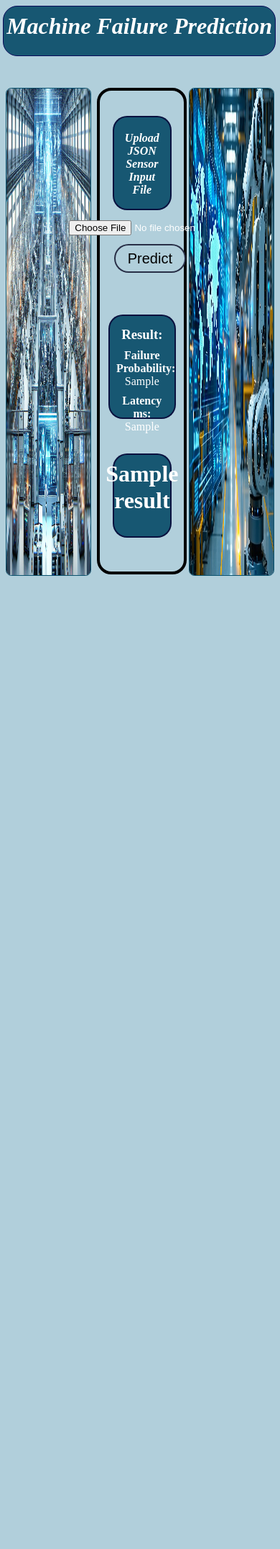
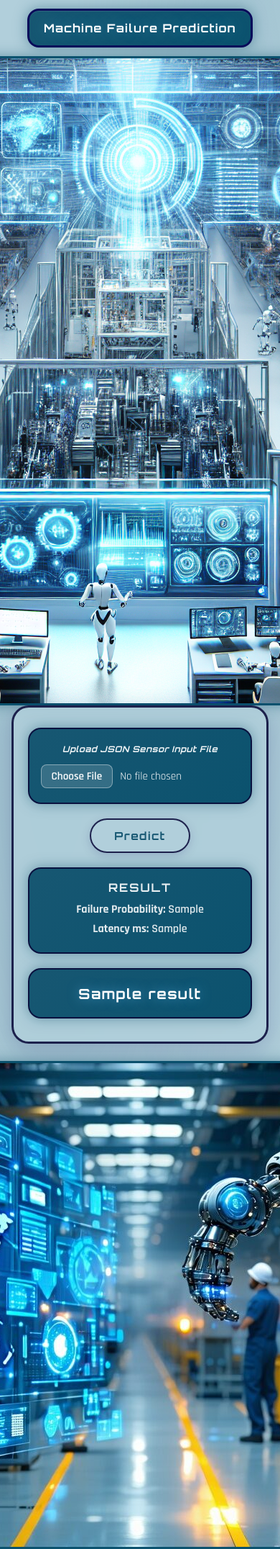
Before and after one commit to yuvimdu2002-sparrow/FactoryGuardAI_deployment, a Flask app: template templates/guard.html in a window 390 px wide; the page is wider, and only the part inside the window is pictured. Shown: that part at 72% size. Before the commit the page ends 800 px from the top of that part, so only its background shows below. Run offline with Flask 3, Linux system fonts and the light colour scheme; the template is opened without the code that fills it: most values are stand-ins (such as "Sample title", 1, 10 or a date in 2020); parts of the project's set-up code (start-up, migrations or seed data) failed here and were passed over.

Commit message:
mobile friendly ui update

```diff
--- a/static/style_text.css
+++ b/static/style_text.css
@@ -1,142 +1,301 @@
+@import url('https://fonts.googleapis.com/css2?family=Orbitron:wght@400;700;900&family=Rajdhani:wght@400;500;600;700&display=swap');
+
 * {
     padding: 0;
     margin: 0;
+    box-sizing: border-box;
+}
+
+:root {
+    --navy: rgb(11, 82, 110);
+    --dark-navy: rgb(23, 87, 114);
+    --bg: rgb(177, 207, 219);
+    --deep: rgb(10, 10, 90);
+    --card-bg: rgba(23, 87, 114, 0.92);
+    --border: rgba(7, 7, 56, 0.87);
+    --glow: 0 0 18px rgba(23, 87, 114, 0.5);
 }
 
 body {
-    background-color: rgb(177, 207, 219);
-    position:relative
-}
-.main{
-    text-align: center;
+    background-color: var(--bg);
+    background-image:
+        radial-gradient(ellipse at 20% 50%, rgba(23, 87, 114, 0.15) 0%, transparent 60%),
+        radial-gradient(ellipse at 80% 20%, rgba(11, 82, 110, 0.12) 0%, transparent 50%);
+    min-height: 100vh;
+    font-family: 'Rajdhani', sans-serif;
 }
 
-.img1{
-    height:80vh;
-    width:30vw;
-    border-radius: 2vw;
-    border-color:rgb(11, 82, 110);
-    border-width: 0.4vw;
-    border-style:ridge;
-    position: absolute;
-    left:2vw;
-    top:13.5vh;
-}
-.img2{
-    height:80vh;
-    width:30vw;
-    border-radius: 2vw;
-    border-color:rgb(11, 82, 110);
-    border-width: 0.4vw;
-    border-style:ridge;
-    position: absolute;
-    right:2vw;
-    top:13.5vh;
+/* ── HEADER ── */
+.head {
+    font-family: 'Orbitron', sans-serif;
+    font-weight: 700;
+    font-size: clamp(1rem, 4vw, 1.6rem);
+    letter-spacing: 0.08em;
+    text-align: center;
+    color: white;
+    background: linear-gradient(135deg, var(--dark-navy) 0%, var(--navy) 100%);
+    border: 3px solid var(--deep);
+    border-radius: 16px;
+    padding: 14px 20px;
+    margin: 12px;
+    box-shadow: var(--glow), inset 0 1px 0 rgba(255,255,255,0.1);
+    text-shadow: 0 0 20px rgba(100, 200, 255, 0.4);
 }
 
-.head{
-    text-align: center;
-    padding-top: 1vh;
-    font-style: italic;
-    margin:5px;
-    color: white;
-    height:7vh;
-    width:97vw;
-    border-color:rgb(10, 10, 90);
-    border-width: 0.5vw;
-    border-style:ridge;
-    margin-top: 1vh;
-    margin-bottom: 1vh;
-    background-color:rgb(23, 87, 114);
-    border-radius: 20px;
-    margin-left: 1vw;
+/* ── MAIN LAYOUT ── */
+.main {
+    display: flex;
+    flex-direction: column;
+    align-items: center;
+    width: 100%;
 }
 
-.container {
-    height:75vh;
-    width:30vw;
-    position: absolute;
-    top:13.5vh;
-    left:34.7vw;
-    text-align: center;
-    color:black;
-    background-color:rgb(177, 207, 219);
-    justify-content: center;
-    text-align: center;
+form {
+    width: 100%;
     display: flex;
-    flex-wrap: wrap;
-    padding-top: 35px;
-    border:4px solid black;
-    border-radius: 20px;
-}
-.btn{
-    height:6vh;
-    width:20vw;
-    text-align: center;
-}
-.sub1{
-    height:15vh;
-    width:20vw;
-    background-color:rgb(23, 87, 114);
-    color:white;
-    display:flex;
-    text-align: center;
-    justify-content: center;
-    flex-wrap: wrap;
-    border:solid rgba(7, 7, 56, 0.87) 2px;
-    border-radius: 20px;
-}
-.fil_line{
-    font-style:italic;
-    font-size: medium;
-    margin: 15px;
-    padding-top: 5px;
+    flex-direction: column;
+    align-items: center;
 }
 
-input{
-    text-align: center;
-    margin-left: 50px;
+/* ── IMAGE ROW (desktop only decoration) ── */
+.img-row {
+    display: none; /* hidden on mobile */
+    width: 100%;
+    justify-content: space-between;
+    align-items: stretch;
+    padding: 0 12px;
+    gap: 12px;
 }
 
-button:hover{
-    cursor:pointer;
-    transform: scale(1.1);
-    background-color:rgb(23, 87, 114);
-    color:white
+.img1, .img2 {
+    flex: 0 0 28%;
+    height: 78vh;
+    object-fit: cover;
+    border-radius: 18px;
+    border: 3px solid var(--navy);
+    box-shadow: var(--glow);
+}
+
+/* ── CONTAINER (the center panel) ── */
+.container {
+    width: 92%;
+    max-width: 460px;
+    background: rgba(177, 207, 219, 0.85);
+    backdrop-filter: blur(6px);
+    border: 3px solid var(--border);
+    border-radius: 24px;
+    padding: 28px 20px 32px;
+    display: flex;
+    flex-direction: column;
+    align-items: center;
+    gap: 20px;
+    margin: 0 auto 24px;
+    box-shadow: 0 8px 32px rgba(10, 10, 90, 0.18);
+}
+
+/* ── UPLOAD CARD ── */
+.sub1 {
+    width: 100%;
+    background: linear-gradient(135deg, var(--dark-navy), var(--navy));
+    color: white;
+    border: 2px solid var(--border);
+    border-radius: 18px;
+    padding: 20px 16px;
+    text-align: center;
+    box-shadow: var(--glow);
+}
+
+.fil_line {
+    font-family: 'Orbitron', sans-serif;
+    font-size: clamp(0.65rem, 3vw, 0.85rem);
+    font-style: italic;
+    letter-spacing: 0.05em;
+    margin-bottom: 14px;
+    color: rgba(255,255,255,0.95);
+}
+
+input[type="file"] {
+    display: block;
+    width: 100%;
+    color: white;
+    font-family: 'Rajdhani', sans-serif;
+    font-size: 0.95rem;
+    cursor: pointer;
+}
+
+input[type="file"]::file-selector-button {
+    background: rgba(255,255,255,0.15);
+    color: white;
+    border: 1px solid rgba(255,255,255,0.4);
+    border-radius: 8px;
+    padding: 6px 14px;
+    margin-right: 10px;
+    font-family: 'Rajdhani', sans-serif;
+    font-weight: 600;
+    cursor: pointer;
+    transition: background 0.2s;
+}
+
+input[type="file"]::file-selector-button:hover {
+    background: rgba(255,255,255,0.28);
+}
+
+/* ── PREDICT BUTTON ── */
+.btn {
+    width: 100%;
+    display: flex;
+    justify-content: center;
 }
 
 button {
-    height: 40px;
-    width: 100px;
-    font-size: 20px;
-    border-radius: 20px;
-    border-color: rgba(5, 5, 32, 0.788);
-    border-width: 2px;
-    border-style: solid;
-    background-color: rgb(177, 207, 219);
+    height: 48px;
+    width: 140px;
+    font-family: 'Orbitron', sans-serif;
+    font-size: 0.95rem;
+    font-weight: 700;
+    letter-spacing: 0.1em;
+    color: var(--dark-navy);
+    background: var(--bg);
+    border: 2px solid var(--border);
+    border-radius: 24px;
+    cursor: pointer;
+    transition: all 0.25s ease;
+    box-shadow: 0 4px 14px rgba(10,10,90,0.15);
 }
-.sub2{
-    height:16vh;
-    width:23vw;
-    background-color:rgb(23, 87, 114);
-    color:white;
-    border:solid rgba(7, 7, 56, 0.87) 2px;
-    border-radius: 20px;
-    padding-top: 6px;
+
+button:hover {
+    background: var(--dark-navy);
+    color: white;
+    transform: scale(1.07);
+    box-shadow: var(--glow);
 }
-.sub3{
-    height:12.5vh;
-    width:20vw;
-    background-color:rgb(23, 87, 114);
-    color:white;
-    display:flex;
+
+button:active {
+    transform: scale(0.97);
+}
+
+/* ── RESULT CARDS ── */
+.sub2 {
+    width: 100%;
+    background: linear-gradient(135deg, var(--dark-navy), var(--navy));
+    color: white;
+    border: 2px solid var(--border);
+    border-radius: 18px;
+    padding: 16px 20px;
     text-align: center;
+    box-shadow: var(--glow);
+}
+
+.sub2 h3 {
+    font-family: 'Orbitron', sans-serif;
+    font-size: 1rem;
+    letter-spacing: 0.12em;
+    margin-bottom: 10px;
+    color: rgba(255,255,255,0.9);
+    text-transform: uppercase;
+}
+
+.sub2 p {
+    font-size: 1rem;
+    font-weight: 600;
+    margin: 6px 0;
+    color: rgba(255,255,255,0.88);
+}
+
+.sub3 {
+    width: 100%;
+    min-height: 70px;
+    background: linear-gradient(135deg, var(--dark-navy), var(--navy));
+    color: white;
+    border: 2px solid var(--border);
+    border-radius: 18px;
+    display: flex;
+    align-items: center;
     justify-content: center;
-    flex-wrap: wrap;
-    border:solid rgba(7, 7, 56, 0.87) 2px;
-    border-radius: 20px;
-    padding-top: 8px;
+    padding: 16px;
+    box-shadow: var(--glow);
 }
-h3,p{
-    margin: 9px;
+
+.sub3 h1 {
+    font-family: 'Orbitron', sans-serif;
+    font-size: clamp(1rem, 5vw, 1.5rem);
+    letter-spacing: 0.08em;
+    text-align: center;
+    text-shadow: 0 0 16px rgba(100,200,255,0.5);
 }
+
+/* ════════════════════════════════════════
+   DESKTOP LAYOUT  (min-width: 768px)
+════════════════════════════════════════ */
+@media (min-width: 768px) {
+    .img-row {
+        display: flex;
+        margin-bottom: 0;
+    }
+
+    form {
+        position: relative;
+    }
+
+    .img1, .img2 {
+        position: absolute;
+        top: 0;
+        height: 78vh;
+    }
+
+    .img1 { left: 2vw; width: 28vw; }
+    .img2 { right: 2vw; width: 28vw; }
+
+    .container {
+        width: 30vw;
+        min-width: 300px;
+        max-width: 400px;
+        height: 78vh;
+        overflow-y: auto;
+        margin-top: 0;
+        justify-content: flex-start;
+        padding-top: 30px;
+    }
+
+    /* Keep images positioned alongside container */
+    form {
+        display: grid;
+        grid-template-columns: 30% 1fr 30%;
+        gap: 12px;
+        padding: 0 12px;
+        align-items: start;
+    }
+
+    .img1 {
+        position: static;
+        width: 100%;
+        height: 78vh;
+    }
+
+    .img2 {
+        position: static;
+        width: 100%;
+        height: 78vh;
+    }
+
+    .container {
+        width: 100%;
+        max-width: 100%;
+        height: 78vh;
+    }
+}
+
+/* ════════════════════════════════════════
+   LARGE DESKTOP (min-width: 1100px)
+════════════════════════════════════════ */
+@media (min-width: 1100px) {
+    .head {
+        margin: 12px 16px;
+    }
+
+    button {
+        width: 160px;
+        height: 52px;
+        font-size: 1rem;
+    }
+}
--- a/templates/guard.html
+++ b/templates/guard.html
@@ -1,40 +1,51 @@
 <!DOCTYPE html>
-<html>
+<html lang="en">
 
 <head>
+    <meta charset="UTF-8">
+    <meta name="viewport" content="width=device-width, initial-scale=1.0">
     <title>Factory Guard AI</title>
-    <link rel="stylesheet" href={{ url_for("static", filename="style_text.css")}}>
+    <link rel="stylesheet" href="{{ url_for('static', filename='style_text.css') }}">
 </head>
 
 <body>
-    <div class=main>
+    <div class="main">
         <h1 class="head">Machine Failure Prediction</h1>
+
         <form action="/predict" method="POST" enctype="multipart/form-data">
-            <div>
-                <img class=img1 src={{ url_for("static", filename="factoryguard_ai_image.png") }}>
-            </div>
-            <div>
-                <img  class=img2 src={{ url_for("static", filename="Factory-guard-AI-img.jpg") }}>
-            </div>
-            <div class=container>
-                <div class=sub1>
-                    <p class=fil_line><b>Upload JSON Sensor Input File</b></p><br>
-                    <input type="file" id="jsonFile" name="file" accept=".json" required><br>
-                </div><br><br>
-                <div class=btn>
+
+            <!-- Left decorative image -->
+            <img class="img1" src="{{ url_for('static', filename='factoryguard_ai_image.png') }}" alt="Factory AI">
+
+            <!-- Centre control panel -->
+            <div class="container">
+
+                <div class="sub1">
+                    <p class="fil_line"><b>Upload JSON Sensor Input File</b></p>
+                    <input type="file" id="jsonFile" name="file" accept=".json" required>
+                </div>
+
+                <div class="btn">
                     <button type="submit">Predict</button>
                 </div>
-                <div class=sub2>
-                    <h3>Result:</h3>
+
+                <div class="sub2">
+                    <h3>Result</h3>
                     <p><b>Failure Probability:</b> {{ failure_probability }}</p>
                     <p><b>Latency ms:</b> {{ latency_ms }}</p>
                 </div>
-                <div class=sub3>
-                    <h1>{{ result }}<h1>
+
+                <div class="sub3">
+                    <h1>{{ result }}</h1>
                 </div>
+
             </div>
+
+            <!-- Right decorative image -->
+            <img class="img2" src="{{ url_for('static', filename='Factory-guard-AI-img.jpg') }}" alt="Factory Guard">
+
+        </form>
     </div>
-    </form>
 </body>
 
 </html>
```
